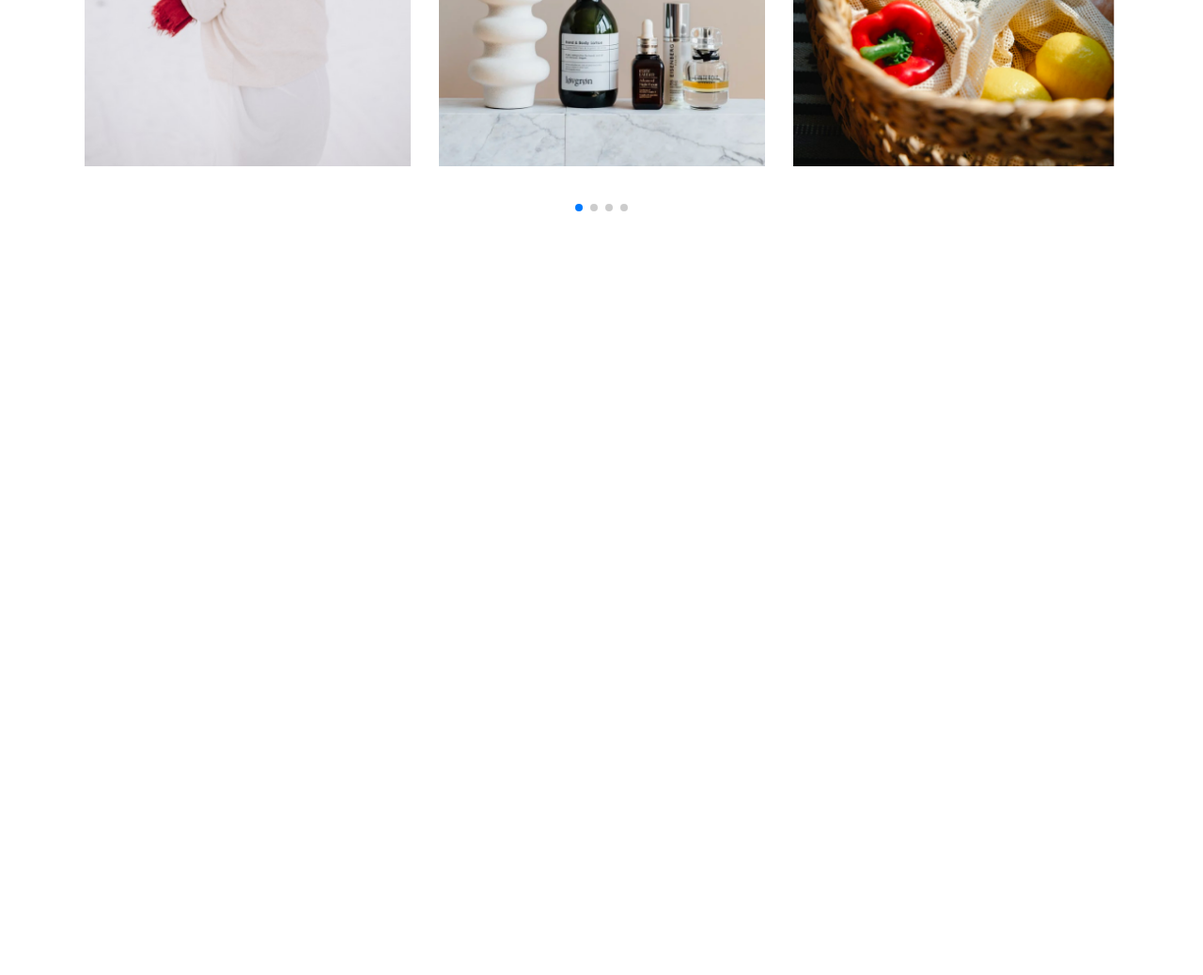
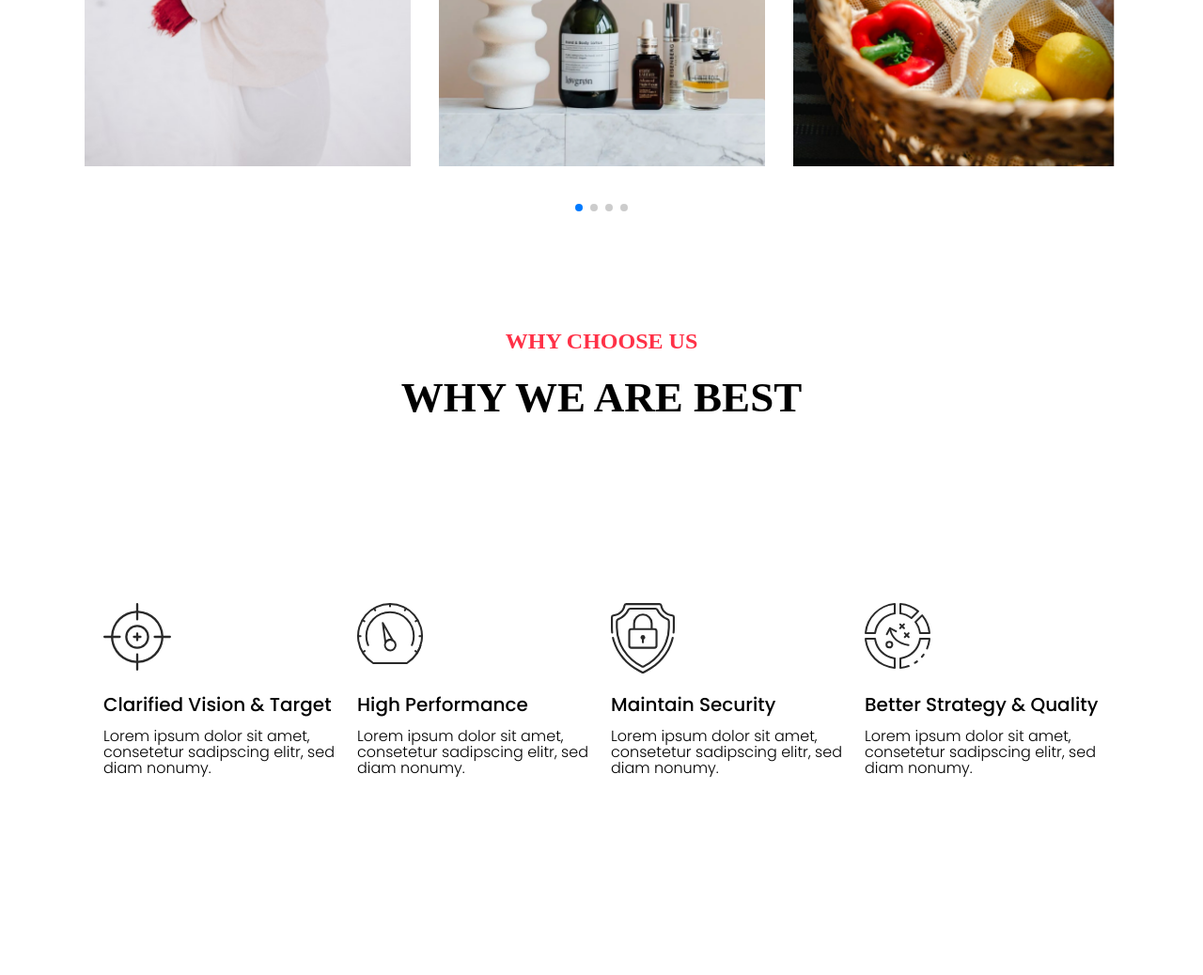
Before and after one commit to uday-bhatiya/assignment-project, a plain HTML site: page index.html in a window 1280 px wide. Shown: the part 1350-2388 px from the top of the page at 94% size. Before the commit the page ends 1650 px from the top, so only its background shows below. Drawn offline with nearby package versions, Linux system fonts and the light colour scheme; a web font is replaced by a local one.

Commit message:
create featured section

```diff
--- a/index.html
+++ b/index.html
@@ -113,6 +113,42 @@
             <div class="swiper-pagination"></div>
           </div>
         </section>
+        <section id="featuredSection">
+            <div class="heading">
+                <h2>WHY CHOOSE US</h2>
+                <h3>Why We Are Best</h3>
+            </div>
+            <div class="cardContainer">
+                <div class="card">
+                    <div class="img">
+                        <img src="/assests/1.svg" alt="featured image">
+                    </div>
+                    <span>Clarified Vision & Target</span>
+                    <p>Lorem ipsum dolor sit amet, consetetur sadipscing elitr, sed diam nonumy.</p>
+                </div>
+                <div class="card">
+                    <div class="img">
+                        <img src="/assests/2.svg" alt="featured image">
+                    </div>
+                    <span>High Performance</span>
+                    <p>Lorem ipsum dolor sit amet, consetetur sadipscing elitr, sed diam nonumy.</p>
+                </div>
+                <div class="card">
+                    <div class="img">
+                        <img src="/assests/3.svg" alt="featured image">
+                    </div>
+                    <span>Maintain Security</span>
+                    <p>Lorem ipsum dolor sit amet, consetetur sadipscing elitr, sed diam nonumy.</p>
+                </div>
+                <div class="card">
+                    <div class="img">
+                        <img src="/assests/4.svg" alt="featured image">
+                    </div>
+                    <span>Better Strategy & Quality</span>
+                    <p>Lorem ipsum dolor sit amet, consetetur sadipscing elitr, sed diam nonumy.</p>
+                </div>
+            </div>
+        </section>
     </main>
     <footer></footer>
 
--- a/style.css
+++ b/style.css
@@ -21,6 +21,28 @@ html {
 
 section {
     padding: 4rem 7%;
+}
+
+.heading {
+    display: flex;
+    align-items: center;
+    justify-content: center;
+    flex-direction: column;
+    margin-block: 1rem;
+    gap: 2rem;
+}
+
+.heading h2 {
+    color: var(--primary-color);
+    font-size: 2.4rem;
+    font-weight: 600;
+}
+
+.heading h3 {
+    color: #000;
+    font-size: 4.5rem;
+    font-weight: bold;
+    text-transform: uppercase;
 }
 
 #heroSection {
@@ -193,3 +215,44 @@ section {
     opacity: 1;
     pointer-events: auto;
 }
+
+#featuredSection{
+    height: 100vh;
+    width: 100%;
+}
+
+#featuredSection .cardContainer {
+    width: 100%;
+    height: 80%;
+    display: flex;
+    justify-content: center;
+    align-items: center;
+    flex-wrap: wrap;
+    gap: 2rem;
+}
+
+#featuredSection .cardContainer .card {
+    width: 25rem;
+    height: 22rem;
+}
+
+#featuredSection .cardContainer .card .img {
+    width: 100%;
+    height: 40%;
+    margin-block: .5rem;
+}
+
+#featuredSection .cardContainer .card span {
+    font-size: 2rem;
+    font-family: var(--secondary-font-family);
+    font-weight: 500;
+    margin-block: 1rem;
+}
+
+#featuredSection .cardContainer .card p {
+    font-size: 1.6rem;
+    font-family: var(--secondary-font-family);
+    font-weight: 300;
+    line-height: 1.7rem;
+    margin-top: 1rem;
+}
```
Also changed, not shown: assests/1.svg (added), assests/2.svg (added), assests/3.svg (added), assests/4.svg (added).
